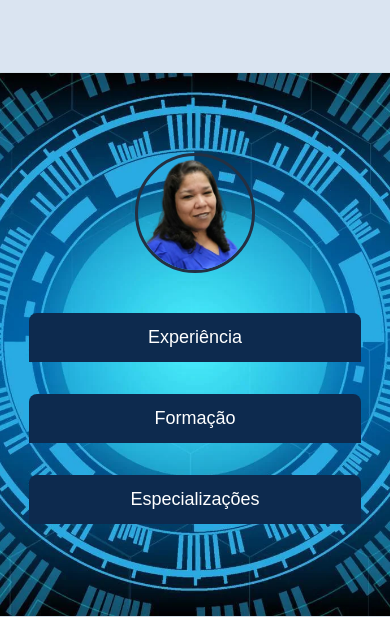
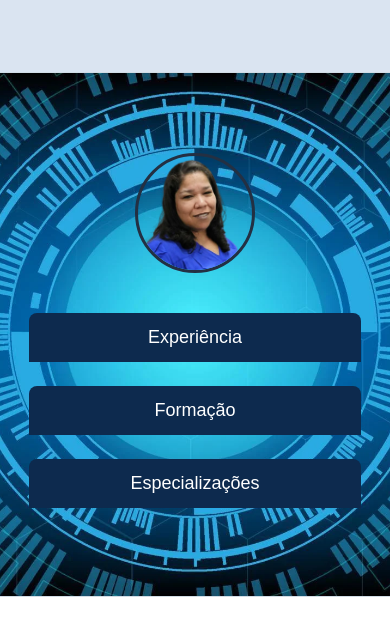
Before and after one commit to KelenMachado/Portifolio, a plain HTML site: page index.html in a window 390 px wide. Shown: the part 255-873 px from the top of the page. Drawn offline with Linux system fonts and the light colour scheme.

Commit message:
Add files via upload

```diff
--- a/style.css
+++ b/style.css
@@ -821,12 +821,13 @@ footer {
     max-width: 800px;
     margin: 0 auto;
     box-sizing: border-box;
+    gap: 8px;
   }
 
   .accordion-container {
     display: flex;
     flex-direction: column;
-    gap: 12px;
+    gap: 8px;
   }
 
   /* Ajusta habilidades para coluna única */
```
